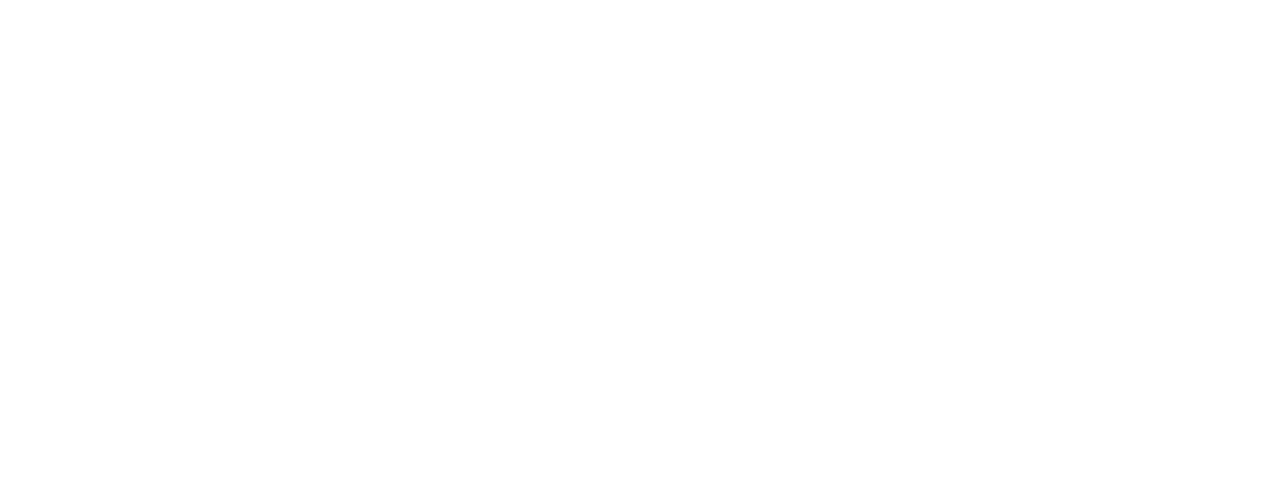
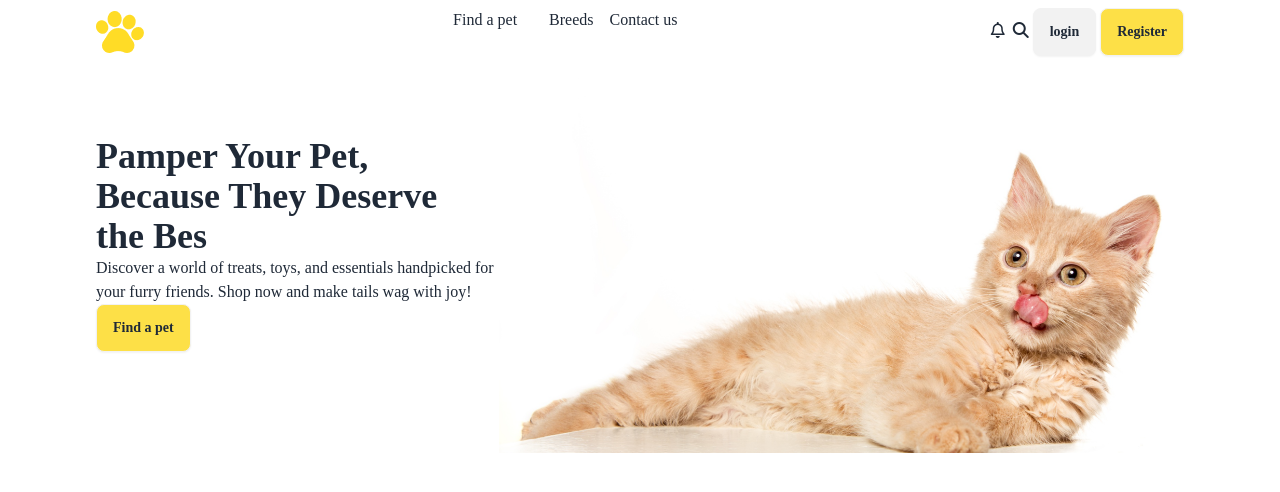
Before and after one commit to azijulhakimbd/B11-A3-LIVING-LAB-0001, a plain HTML site: page index.html in a window 1280 px wide. Drawn offline with nearby package versions, Linux system fonts and the light colour scheme; a web font is replaced by a local one.

Commit message:
nav bar done

```diff
--- a/index.html
+++ b/index.html
@@ -1,14 +1,81 @@
 <!DOCTYPE html>
-<html lang="en">
+<html lang="en" data-theme="light">
 <head>
     <meta charset="UTF-8">
     <meta name="viewport" content="width=device-width, initial-scale=1.0">
     <title>B11-A3-LIVING-LAB-0001</title>
     <!-- Google Fonts -->
-     <!-- daisyUI and Tailwind CSS CDN -->
+    <link rel="preconnect" href="https://fonts.googleapis.com">
+    <link rel="preconnect" href="https://fonts.gstatic.com" crossorigin>
+    <link href="https://fonts.googleapis.com/css2?family=ADLaM+Display&display=swap" rel="stylesheet">
 
+    <!-- daisyUI and Tailwind CSS CDN -->
+    <link href="https://cdn.jsdelivr.net/npm/daisyui@4.12.23/dist/full.min.css" rel="stylesheet" type="text/css" />
+    <script src="https://cdn.tailwindcss.com"></script>
+
+    <!-- Fontawesome CDN -->
+    <script src="https://kit.fontawesome.com/83b1eac6e1.js" crossorigin="anonymous"></script>
+
+    <!-- Fav icon -->
+    <link rel="shortcut icon" href="./c1-assets/logo-header.png" type="image/x-icon">
+
+    <!-- Custom Styles -->
+    <style>
+        .primary-font{
+            font-family: "ADLaM Display", serif;
+        }
+        .primary-color{
+            background-color: #FFDC26;
+        }
+        .item-color{
+            color: #FCCC80;
+        }
+    </style>
 </head>
-<body>
+<body class="primary-font">
+    <header class="mx-24">
+        <!-- nav bar -->
+        <nav class="my-2">
+            <div class="lg:flex justify-between">
+               <div> <img src="./c1-assets/logo-header.png" alt="Logo"></div>
+                <div class="lg:justify-center justify-between">
+                    <ul class="lg:flex justify-between gap-4">
+                        <li><a href="#">Find a pet</a><li>
+                            <li><a href="#">Breeds</a></li>
+                            <li>
+                                <a href="#">Contact us</a>
+                            </li>
+                    </ul>
+                </div>
 
+                <div>
+                    <i class="fa-regular fa-bell px-1"></i>
+                    <i class="fa-solid fa-magnifying-glass"></i>
+                    <button class="btn">login</button>
+                    <button class="btn bg-yellow-300">Register</button>
+                </div>
+            </div>
+        </nav>
+        <!-- Banner Section  -->
+         <Section>
+            <div class="flex mx-auto">
+                <div class="py-10  my-8">
+                    <h1 class="text-4xl font-bold">Pamper Your Pet, <br> Because They Deserve <br> the Bes</h1>
+                    <p>Discover a world of treats, toys, and essentials handpicked for your furry friends. Shop now and make tails wag with joy!</p>
+                    <button class="btn bg-yellow-300">Find a pet</button>
+                </div>
+                <div>
+                    <img src="./c1-assets/cat-big.png" alt="Cat">
+                </div>
+            </div>
+         </Section>
+
+    </header>
+    <main class="my-24 mx-auto">
+
+    </main>
+    <footer>
+
+    </footer>
 </body>
 </html>
```
Also changed, not shown: tailwind.config.js (added, +8 -0 lines).
